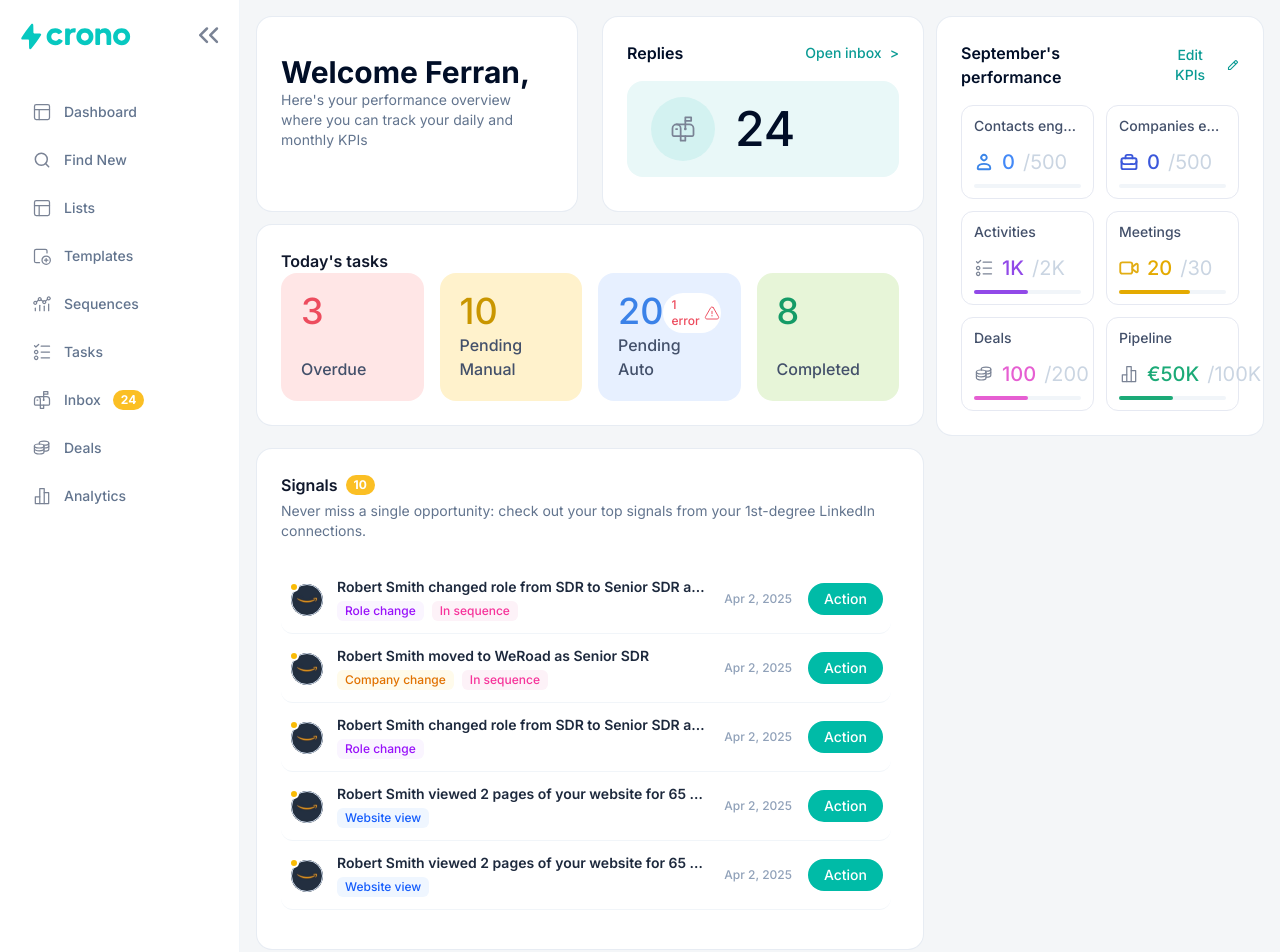
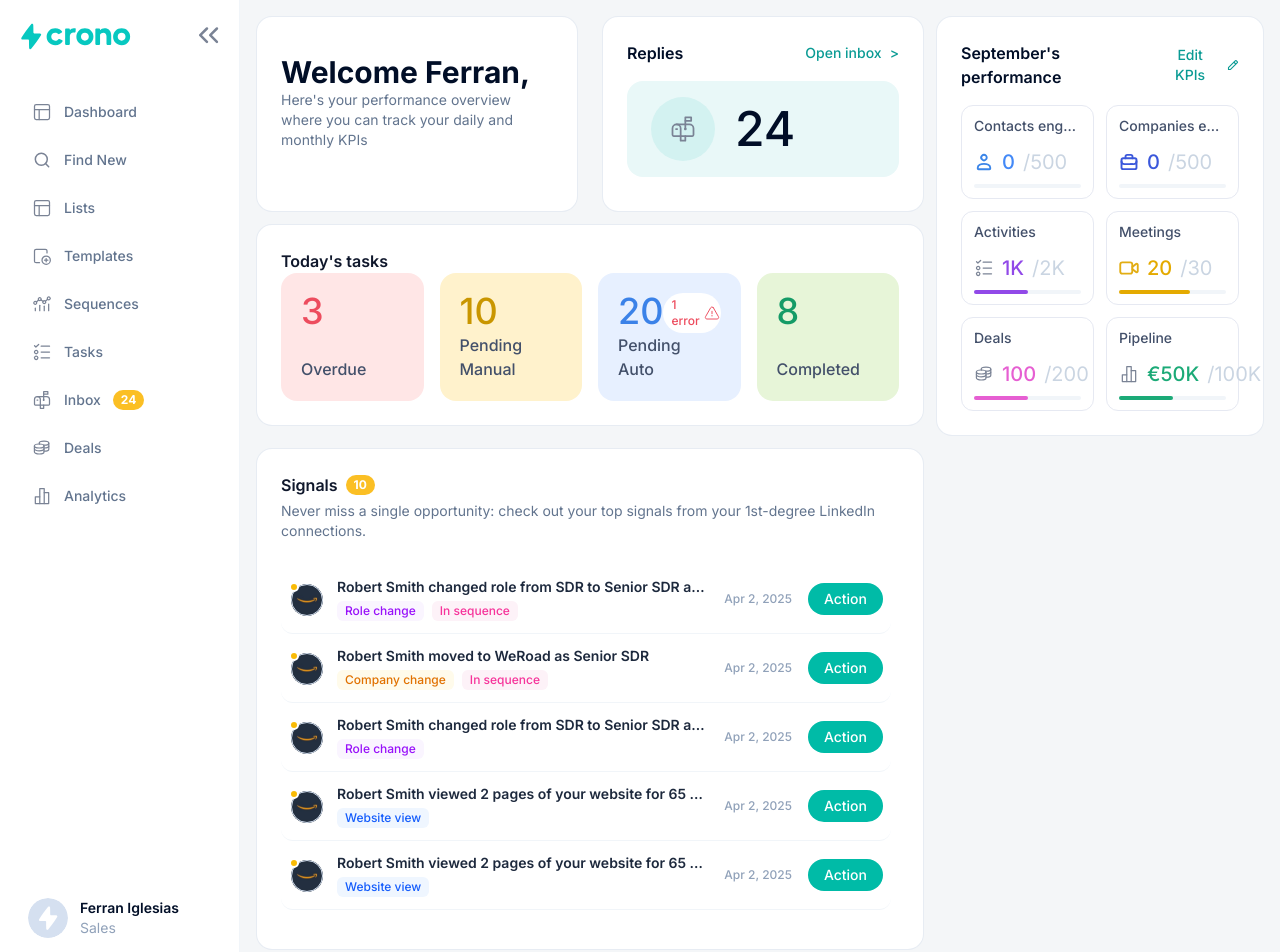
Before and after one commit to Ferran00/crono-assignment, a React (Vite) app: page / in a window 1280 px wide. Shown: the top 952 px of the page. Built offline with nearby package versions, Linux system fonts and the light colour scheme.

Commit message:
feat: logged user info corner
at the bottom of the sidebar.
uses LOGGED_USER global constant

```diff
--- a/src/dashboard/components/Sidebar/Sidebar.tsx
+++ b/src/dashboard/components/Sidebar/Sidebar.tsx
@@ -1,4 +1,5 @@
 import { useState } from 'react';
+import { LOGGED_USER } from '../../constants/userConstants';
 
 const items = [
   ['dashboard.svg', 'Dashboard'],
@@ -70,10 +71,25 @@ export function Sidebar() {
             {!collapsed && label}
 
             {/* Unread bubble */}
-            {parseInt(unreadCount)>0 && (<span className="new-item-count-indicator"> {unreadCount} </span>)}
+            {!collapsed && parseInt(unreadCount) > 0 && (<span className="new-item-count-indicator"> {unreadCount} </span>)}
           </button>
         ))}
       </nav>
+
+      {!collapsed && (
+        <button
+          type="button"
+          className={`mt-auto flex items-center gap-3 rounded-xl p-2 text-left hover:bg-slate-50`}
+        >
+          <img src="/icons/crono-logo-small.svg" alt="" className="h-10 w-10 shrink-0" />
+            <span className="min-w-0">
+              <span className="block truncate text-sm font-semibold text-[#010E27]">
+                {LOGGED_USER.NAME} {LOGGED_USER.SURNAME}
+              </span>
+              <span className="block text-sm text-slate-400">{LOGGED_USER.ROLE}</span>
+            </span>
+        </button>
+      )}
     </aside>
   );
 }
```
